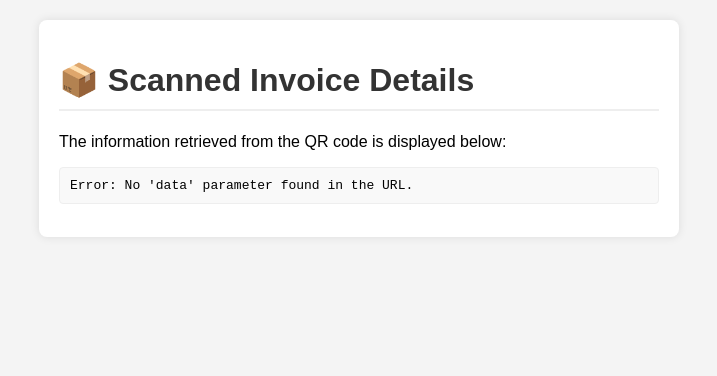
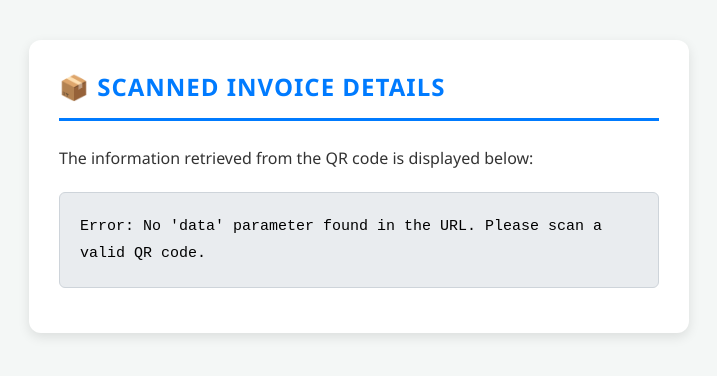
Before and after one commit to matthewathompson0-del/Batton, a plain HTML site: page index.html in a window 1280 px wide. Shown: the whole page, without its empty margins (281-998 px from the left). Drawn offline with Linux system fonts and the light colour scheme.

Commit message:
Update index.html

```diff
--- a/index.html
+++ b/index.html
@@ -4,11 +4,60 @@
     <meta charset="UTF-8">
     <meta name="viewport" content="width=device-width, initial-scale=1.0">
     <title>QR Code Invoice Data</title>
+
     <style>
-        body { font-family: Arial, sans-serif; margin: 20px; background-color: #f4f4f4; }
-        .container { background-color: #fff; padding: 20px; border-radius: 8px; box-shadow: 0 0 10px rgba(0,0,0,0.1); max-width: 600px; margin: auto; }
-        h1 { color: #333; border-bottom: 2px solid #eee; padding-bottom: 10px; }
-        pre { white-space: pre-wrap; word-wrap: break-word; background-color: #f9f9f9; padding: 10px; border: 1px solid #eee; border-radius: 4px; }
+        /* CSS Code Starts Here */
+        body {
+            font-family: 'Segoe UI', Tahoma, Geneva, Verdana, sans-serif;
+            margin: 0;
+            padding: 0;
+            background-color: #f4f7f6;
+            color: #333;
+            display: flex;
+            justify-content: center;
+            align-items: flex-start;
+            min-height: 100vh;
+        }
+
+        .container {
+            background-color: #ffffff;
+            padding: 30px;
+            margin-top: 40px;
+            border-radius: 12px;
+            box-shadow: 0 4px 12px rgba(0, 0, 0, 0.1);
+            max-width: 600px;
+            width: 90%;
+        }
+
+        h1 {
+            color: #007bff;
+            font-size: 24px;
+            border-bottom: 3px solid #007bff;
+            padding-bottom: 15px;
+            margin-top: 0;
+            margin-bottom: 25px;
+            text-transform: uppercase;
+            letter-spacing: 1px;
+        }
+
+        p {
+            font-size: 16px;
+            line-height: 1.6;
+            margin-bottom: 20px;
+        }
+
+        #data-output {
+            white-space: pre-wrap;
+            word-wrap: break-word;
+            background-color: #e9ecef;
+            color: #000;
+            padding: 20px;
+            border: 1px solid #ced4da;
+            border-radius: 6px;
+            font-size: 15px;
+            line-height: 1.8;
+        }
+        /* CSS Code Ends Here */
     </style>
 </head>
 <body>
@@ -19,27 +68,19 @@
     </div>
 
     <script>
-        // Function to extract and decode the data from the URL
         function displayQRData() {
-            // Get the entire query string (e.g., "?data=...")
             const params = new URLSearchParams(window.location.search);
 
-            // Check if the 'data' parameter exists
             if (params.has('data')) {
                 const encodedData = params.get('data');
-
-                // Decode the data (converts %20 back to spaces, %0A back to newlines)
                 const decodedData = decodeURIComponent(encodedData);
-
-                // Display the result on the page
                 document.getElementById('data-output').textContent = decodedData;
             } else {
                 document.getElementById('data-output').textContent =
-                    "Error: No 'data' parameter found in the URL.";
+                    "Error: No 'data' parameter found in the URL. Please scan a valid QR code.";
             }
         }
 
-        // Run the function when the page loads
         displayQRData();
     </script>
 </body>
```
